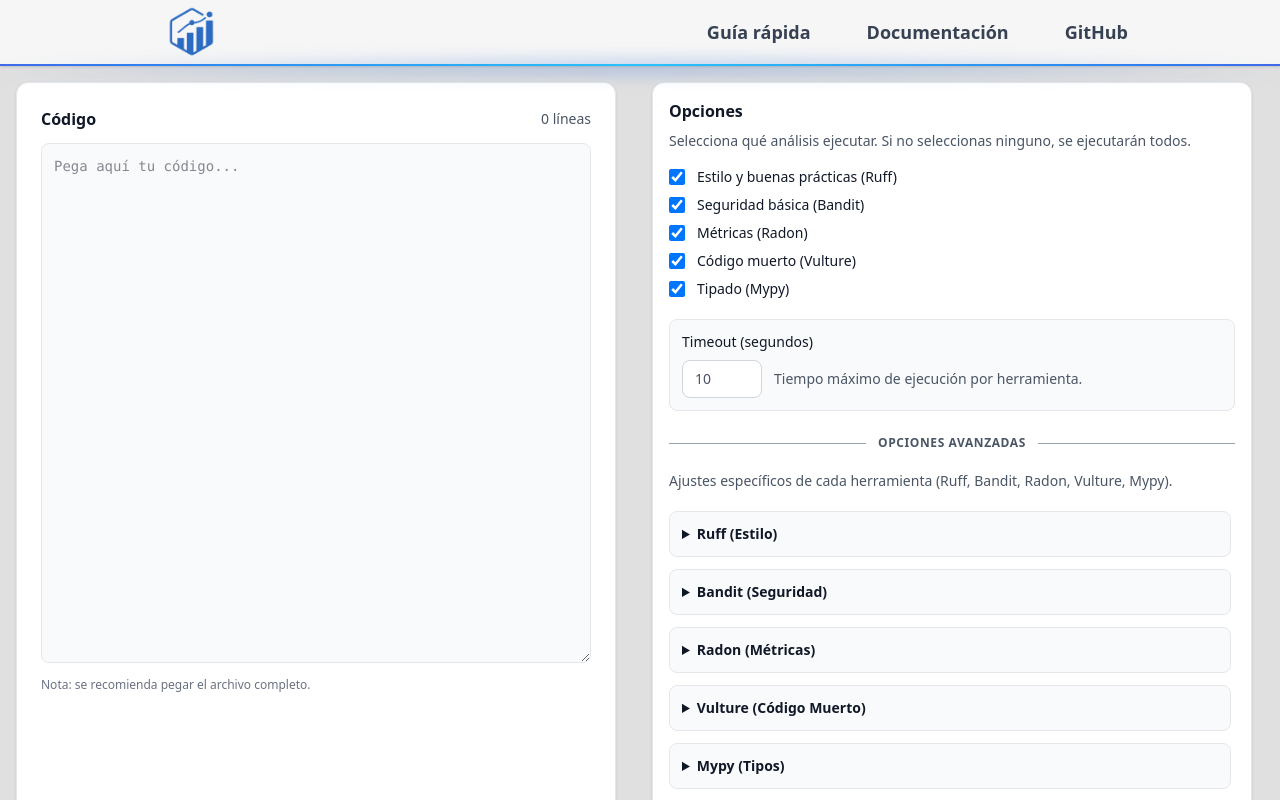
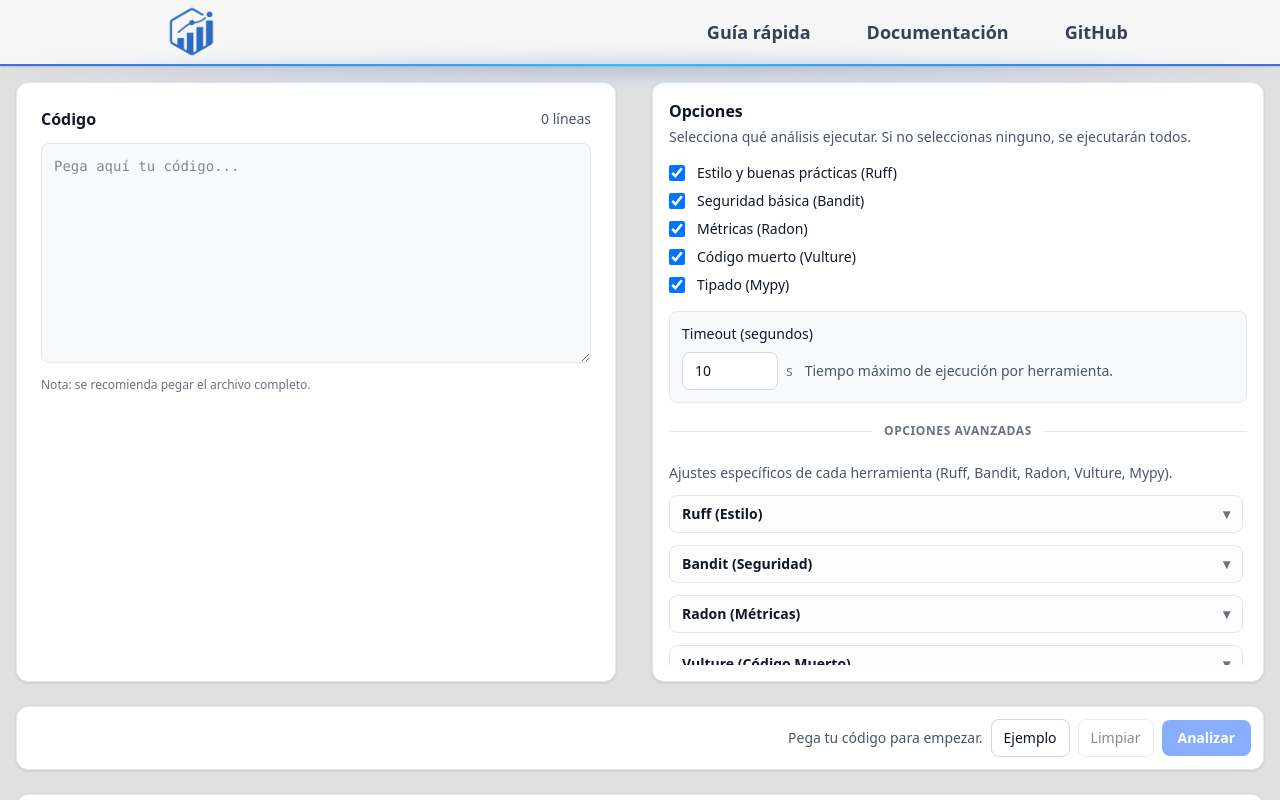
Before and after one commit to Mxttyyyy/uah-tfg-2025, a React app in the folder frontend/: page / in a window 1280 px wide. Shown: the top 800 px of the page. Built offline with nearby package versions, Linux system fonts and the light colour scheme; the HTML template or start-up script is replaced by a standard one.

Commit message:
Modificar clases tailwind de OptionsPanel

```diff
--- a/frontend/src/App.jsx
+++ b/frontend/src/App.jsx
@@ -4,13 +4,40 @@ import { useState } from "react";
 import Header from "./components/Header";
 import CodeInput from "./components/CodeInput";
 import OptionsPanel from "./components/OptionsPanel";
-import ActionBar from "./components/actionBar";
+import ActionBar from "./components/ActionBar";
 
 import { createDefaultAnalyzeOptions } from "./utils/defaultOptions";
 
 export default function App() {
   const [code, setCode] = useState("");
   const [options, setOptions] = useState(() => createDefaultAnalyzeOptions());
+  const [isLoading, setIsLoading] = useState(false);
+
+  function handleAnalyze() {
+    // Simulación de llamada a API
+    setIsLoading(true);
+    window.setTimeout(() => {
+      setIsLoading(false);
+      // Por ahora solo para ver que "hace algo"
+      alert("Aquí iría la llamada a /api/analyze");
+    }, 800);
+  }
+
+  function handleClear() {
+    setCode("");
+  }
+
+  function handleExample() {
+    setCode(
+      [
+        "def greet(name):",
+        "    return f'Hola, {name}!'",
+        "",
+        "print(greet('mundo'))",
+        "",
+      ].join("\n")
+    );
+  }
 
   return (
     /*<div className="mx-auto max-w-3xl space-y-4flex flex-col p-6 gap-10">
@@ -21,11 +48,28 @@ export default function App() {
     </div>*/
     <div className="min-h-screen ">
       <Header />
-      <main className="mx-auto max-w-8xl xl:max-w-8xl 2xl:max-w-7xl p-4">
+      <main className="mx-auto max-w-7xl xl:max-w-8xl 2xl:max-w-7xl p-4">
         <div className="grid gap-6 lg:grid-cols-2">
         <CodeInput value={code} onChange={setCode} />
         <OptionsPanel options={options} onChange={setOptions} />
         </div>
+
+        {/* ActionBar justo debajo */}
+        <div className="mt-6">
+          <ActionBar
+            code={code}
+            isLoading={isLoading}
+            onAnalyze={handleAnalyze}
+            onClear={handleClear}
+            onExample={handleExample}
+          />
+        </div>
+
+        {/* Debug: para ver cómo cambian options */}
+        <pre className="mt-6 overflow-auto rounded-xl border border-gray-200 bg-white p-4 text-xs text-gray-900 shadow-sm">
+          {JSON.stringify({ options }, null, 2)}
+        </pre>
+
       </main>
     </div>
   );
--- a/frontend/src/components/ActionBar.jsx
+++ b/frontend/src/components/ActionBar.jsx
@@ -32,7 +32,7 @@ export default function ActionBar({
 
   return (
     <div className="rounded-xl border border-gray-200 bg-white p-3 shadow-sm">
-      <div className="flex flex-wrap items-center justify-between gap-3">
+      <div className="flex flex-wrap items-center justify-end gap-2">
         {/* Info izquierda */}
         <div className="text-sm text-gray-600">
           {isLoading ? (
@@ -52,7 +52,7 @@ export default function ActionBar({
               onClick={onExample}
               disabled={exampleDisabled}
               className={[
-                "rounded-lg border px-3 py-2 text-sm font-medium transition",
+                "rounded-lg border px-3 py-2 text-sm font-medium transition cursor-pointer",
                 "border-gray-300 bg-white text-gray-900 hover:bg-gray-50",
                 "disabled:cursor-not-allowed disabled:opacity-50",
               ].join(" ")}
@@ -66,7 +66,7 @@ export default function ActionBar({
             onClick={onClear}
             disabled={clearDisabled}
             className={[
-              "rounded-lg border px-3 py-2 text-sm font-medium transition",
+              "rounded-lg border px-3 py-2 text-sm font-medium transition cursor-pointer",
               "border-gray-300 bg-white text-gray-900 hover:bg-gray-50",
               "disabled:cursor-not-allowed disabled:opacity-50",
             ].join(" ")}
@@ -80,7 +80,7 @@ export default function ActionBar({
             disabled={analyzeDisabled}
             className={[
               "inline-flex items-center justify-center gap-2 rounded-lg px-4 py-2 text-sm font-semibold transition",
-              "bg-blue-600 text-white hover:bg-blue-700",
+              "bg-blue-600 text-white hover:bg-blue-700 cursor-pointer",
               "disabled:cursor-not-allowed disabled:opacity-50",
             ].join(" ")}
           >
--- a/frontend/src/components/CodeInput.jsx
+++ b/frontend/src/components/CodeInput.jsx
@@ -41,7 +41,7 @@ export default function CodeInput({
         className={[
           "w-full overflow-auto scrollbar-modern resize-y rounded-lg border border-gray-200 bg-gray-50 focus:bg-white ",
           "px-3 py-3 text-sm text-gray-900 transition",
-          "min-h-[320px] md:min-h-[380px] lg:min-h-[440px] xl:min-h-[520px] max-h-[60vh]",
+          "min-h-[220px] max-h-[clamp(320px,45vh,560px)]",
           "outline-none focus:border-blue-500 focus:ring-1 focus:ring-blue-200 focus:shadow-md",
           "disabled:cursor-not-allowed disabled:bg-gray-50",
         ].join(" ")}
--- a/frontend/src/components/OptionsPanel.jsx
+++ b/frontend/src/components/OptionsPanel.jsx
@@ -23,6 +23,7 @@ import { isPlainObject } from "../utils/uiUtils";
  * - onChange: (nextOptions) => void
  */
 export default function OptionsPanel({ options, onChange }) {
+
   // Opciones normalizadas para garantizar una estructura válida
   const normalizedOptions = isPlainObject(options) ? options : {};
 
@@ -35,21 +36,11 @@ export default function OptionsPanel({ options, onChange }) {
       : 10;
 
   // Sub-objetos por módulo (siempre deben ser dicts para el backend)
-  const style = isPlainObject(normalizedOptions.style)
-    ? normalizedOptions.style
-    : {};
-  const security = isPlainObject(normalizedOptions.security)
-    ? normalizedOptions.security
-    : {};
-  const metrics = isPlainObject(normalizedOptions.metrics)
-    ? normalizedOptions.metrics
-    : {};
-  const deadCode = isPlainObject(normalizedOptions.dead_code)
-    ? normalizedOptions.dead_code
-    : {};
-  const types = isPlainObject(normalizedOptions.types)
-    ? normalizedOptions.types
-    : {};
+  const style = isPlainObject(normalizedOptions.style) ? normalizedOptions.style : {};
+  const security = isPlainObject(normalizedOptions.security) ? normalizedOptions.security : {};
+  const metrics = isPlainObject(normalizedOptions.metrics) ? normalizedOptions.metrics : {};
+  const deadCode = isPlainObject(normalizedOptions.dead_code) ? normalizedOptions.dead_code : {};
+  const types = isPlainObject(normalizedOptions.types) ? normalizedOptions.types : {};
 
   const ANALYSES_ORDER = ["style", "security", "metrics", "dead_code", "types"];
 
@@ -81,7 +72,7 @@ export default function OptionsPanel({ options, onChange }) {
    * manteniendo un orden estable para preservar la coherencia visual.
    */
   function toggleEnabled(moduleName) {
-    let nextEnabled = enabled.slice(); // Creamos copia de enabled
+    let nextEnabled = enabled.slice();
 
     if (nextEnabled.includes(moduleName)) {
       nextEnabled = nextEnabled.filter((name) => name !== moduleName);
@@ -103,16 +94,27 @@ export default function OptionsPanel({ options, onChange }) {
       Number.isFinite(parsedValue) && parsedValue > 0
         ? Math.floor(parsedValue)
         : 10;
+
     updateGlobalOptions({ timeout_seconds: nextTimeout });
   }
 
   return (
-    <section className="rounded-xl border border-gray-200 bg-white p-4 pb-6 shadow-sm w-150 hover:shadow-md hover:-translate-y-[2px] transition">
+    <section
+      className={[
+        "rounded-xl border border-gray-200 bg-white p-4 shadow-sm",
+        "transition hover:shadow-md hover:-translate-y-[1px]",
+        // Altura estable
+        "max-h-[clamp(420px,75vh,820px)]",
+        // Para que el scroll interno funcione bien
+        "w-full flex flex-col min-h-0",
+        // Evita doble scrollbar
+        "overflow-hidden",
+      ].join(" ")}
+    >
       <div className="mb-4">
         <h2 className="text-base font-semibold text-gray-900">Opciones</h2>
-        <p className="mt-2 text-sm text-gray-600">
-          Selecciona qué análisis ejecutar. Si no seleccionas ninguno, se
-          ejecutarán todos.
+        <p className="mt-1 text-sm text-gray-600">
+          Selecciona qué análisis ejecutar. Si no seleccionas ninguno, se ejecutarán todos.
         </p>
       </div>
 
@@ -151,7 +153,7 @@ export default function OptionsPanel({ options, onChange }) {
       </div>
 
       {/* Timeout */}
-      <div className="mt-5 rounded-lg border border-gray-200 bg-gray-50 p-3 hover:bg-blue-50/70 hover:border-blue-200">
+      <div className="mt-4 rounded-lg border border-gray-200 bg-gray-50 p-3 transition hover:bg-blue-50/70 hover:border-blue-200">
         <label
           htmlFor="opt-timeout"
           className="block text-sm font-medium text-gray-900"
@@ -160,6 +162,7 @@ export default function OptionsPanel({ options, onChange }) {
         </label>
 
         <div className="mt-2 flex items-center gap-3">
+          <div className="flex items-center gap-2">
             <input
               id="opt-timeout"
               name="timeout_seconds"
@@ -168,33 +171,38 @@ export default function OptionsPanel({ options, onChange }) {
               step={1}
               value={timeoutSeconds}
               onChange={(e) => setTimeoutSeconds(e.target.value)}
-            className="w-20  rounded-lg border border-gray-300 bg-white px-3 py-2 text-sm text-gray-600 outline-none focus:border-blue-500 focus:ring-2 focus:ring-blue-100 transition"
+              className="w-24 rounded-lg border border-gray-300 bg-white px-3 py-2 text-sm text-gray-900 outline-none transition focus:border-blue-500 focus:ring-2 focus:ring-blue-100"
             />
+            <span className="text-sm text-gray-500">s</span>
+          </div>
+
           <p className="text-sm text-gray-600">
             Tiempo máximo de ejecución por herramienta.
           </p>
         </div>
       </div>
 
-      <div className="my-6 mb-1 flex items-center gap-3" aria-hidden="true">
-        <div className="h-px flex-1 bg-gray-400" />
-        <span className="text-xs font-semibold uppercase tracking-wider text-gray-600">
+      {/* Separador */}
+      <div className="my-5 flex items-center gap-3" aria-hidden="true">
+        <div className="h-px flex-1 bg-gray-200" />
+        <span className="text-xs font-semibold uppercase tracking-wider text-gray-500">
           Opciones avanzadas
         </span>
-        <div className="h-px flex-1 bg-gray-400" />
+        <div className="h-px flex-1 bg-gray-200" />
       </div>
 
       {/* Opciones por herramienta */}
-      <div className="mt-5 space-y-3 max-h-[55vh] overflow-auto scrollbar-modern pr-1">
-        <p className="text-sm mb-5 text-gray-600">
-          Ajustes específicos de cada herramienta (Ruff, Bandit, Radon, Vulture,
-          Mypy).
+      <div className="mt-1 flex-1 min-h-0 overflow-auto pr-1 space-y-3 scrollbar-modern">
+        <p className="text-sm text-gray-600">
+          Ajustes específicos de cada herramienta (Ruff, Bandit, Radon, Vulture, Mypy).
         </p>
-        <details className="rounded-lg bg-gray-50 border border-gray-200 transition hover:border-blue-200 hover:bg-blue-50/70">
-          <summary className="cursor-pointer list-item p-3 flex w-full select-none text-sm font-semibold text-gray-900 hover:text-blue-700">
-            Ruff (Estilo)
+
+        <details className="rounded-lg border border-gray-200 bg-gray-50/40 transition hover:border-blue-200 hover:bg-blue-50/70">
+          <summary className="flex w-full cursor-pointer select-none items-center justify-between px-3 py-2 text-sm font-semibold text-gray-900 hover:text-blue-700">
+            <span>Ruff (Estilo)</span>
+            <span className="text-gray-500" aria-hidden="true">▾</span>
           </summary>
-          <div className="mt-4 ml-3 mr-3 mb-3">
+          <div className="px-3 pb-3 pt-2">
             <StyleOptions
               options={style}
               onChange={(v) => updateModuleOptions("style", v)}
@@ -202,11 +210,12 @@ export default function OptionsPanel({ options, onChange }) {
           </div>
         </details>
 
-        <details className="rounded-lg bg-gray-50 border border-gray-200 transition hover:border-blue-200 hover:bg-blue-50/70">
-          <summary className="cursor-pointer list-item p-3 flex w-full select-none text-sm font-semibold text-gray-900 hover:text-blue-700">
-            Bandit (Seguridad)
+        <details className="rounded-lg border border-gray-200 bg-gray-50/40 transition hover:border-blue-200 hover:bg-blue-50/70">
+          <summary className="flex w-full cursor-pointer select-none items-center justify-between px-3 py-2 text-sm font-semibold text-gray-900 hover:text-blue-700">
+            <span>Bandit (Seguridad)</span>
+            <span className="text-gray-500" aria-hidden="true">▾</span>
           </summary>
-          <div className="mt-4 ml-3 mr-3 mb-3">
+          <div className="px-3 pb-3 pt-2">
             <SecurityOptions
               options={security}
               onChange={(v) => updateModuleOptions("security", v)}
@@ -214,11 +223,12 @@ export default function OptionsPanel({ options, onChange }) {
           </div>
         </details>
 
-        <details className="rounded-lg bg-gray-50 border border-gray-200 transition hover:border-blue-200 hover:bg-blue-50/70">
-          <summary className="cursor-pointer list-item p-3 flex w-full select-none text-sm font-semibold text-gray-900 hover:text-blue-700">
-            Radon (Métricas)
+        <details className="rounded-lg border border-gray-200 bg-gray-50/40 transition hover:border-blue-200 hover:bg-blue-50/70">
+          <summary className="flex w-full cursor-pointer select-none items-center justify-between px-3 py-2 text-sm font-semibold text-gray-900 hover:text-blue-700">
+            <span>Radon (Métricas)</span>
+            <span className="text-gray-500" aria-hidden="true">▾</span>
           </summary>
-          <div className="mt-4 ml-3 mr-3 mb-3">
+          <div className="px-3 pb-3 pt-2">
             <MetricsOptions
               options={metrics}
               onChange={(v) => updateModuleOptions("metrics", v)}
@@ -226,11 +236,12 @@ export default function OptionsPanel({ options, onChange }) {
           </div>
         </details>
 
-        <details className="rounded-lg bg-gray-50 border border-gray-200 transition hover:border-blue-200 hover:bg-blue-50/70">
-          <summary className="cursor-pointer list-item p-3 flex w-full select-none text-sm font-semibold text-gray-900 hover:text-blue-700">
-            Vulture (Código Muerto)
+        <details className="rounded-lg border border-gray-200 bg-gray-50/40 transition hover:border-blue-200 hover:bg-blue-50/70">
+          <summary className="flex w-full cursor-pointer select-none items-center justify-between px-3 py-2 text-sm font-semibold text-gray-900 hover:text-blue-700">
+            <span>Vulture (Código Muerto)</span>
+            <span className="text-gray-500" aria-hidden="true">▾</span>
           </summary>
-          <div className="mt-4 ml-3 mr-3 mb-3">
+          <div className="px-3 pb-3 pt-2">
             <DeadCodeOptions
               options={deadCode}
               onChange={(v) => updateModuleOptions("dead_code", v)}
@@ -238,11 +249,12 @@ export default function OptionsPanel({ options, onChange }) {
           </div>
         </details>
 
-        <details className="rounded-lg bg-gray-50 border border-gray-200 transition hover:border-blue-200 hover:bg-blue-50/70">
-          <summary className="cursor-pointer list-item p-3 flex w-full select-none text-sm font-semibold text-gray-900 hover:text-blue-700">
-            Mypy (Tipos)
+        <details className="rounded-lg border border-gray-200 bg-gray-50/40 transition hover:border-blue-200 hover:bg-blue-50/70">
+          <summary className="flex w-full cursor-pointer select-none items-center justify-between px-3 py-2 text-sm font-semibold text-gray-900 hover:text-blue-700">
+            <span>Mypy (Tipos)</span>
+            <span className="text-gray-500" aria-hidden="true">▾</span>
           </summary>
-          <div className="mt-4 ml-3 mr-3 mb-3">
+          <div className="px-3 pb-3 pt-2">
             <TypesOptions
               options={types}
               onChange={(v) => updateModuleOptions("types", v)}
@@ -270,10 +282,7 @@ function CheckboxRow({ id, label, checked, onChange }) {
         onChange={onChange}
         className="h-4 w-4 rounded border-gray-300 text-blue-600 focus:ring-blue-200"
       />
-      <label
-        htmlFor={id}
-        className=" flex items-center gap-2 text-sm font-medium text-gray-900"
-      >
+      <label htmlFor={id} className="text-sm font-medium text-gray-900">
         {label}
       </label>
     </div>
--- a/frontend/src/components/Spinner.jsx
+++ b/frontend/src/components/Spinner.jsx
@@ -13,9 +13,9 @@ export default function Spinner({ size = "md", label = "Cargando..." }) {
 
   return (
     <div className="inline-flex items-center gap-2">
-      <SpinnerIcon className={`animate-spin ${sizeClass} text-gray-500`} />
+      <SpinnerIcon className={`animate-spin ${sizeClass} text-gray-400`} />
 
-      <span className="text-sm text-gray-500">{label}</span>
+      <span className="text-sm text-gray-400">{label}</span>
     </div>
   );
 }
```
Lines whose indentation alone changed are shown as unchanged.
